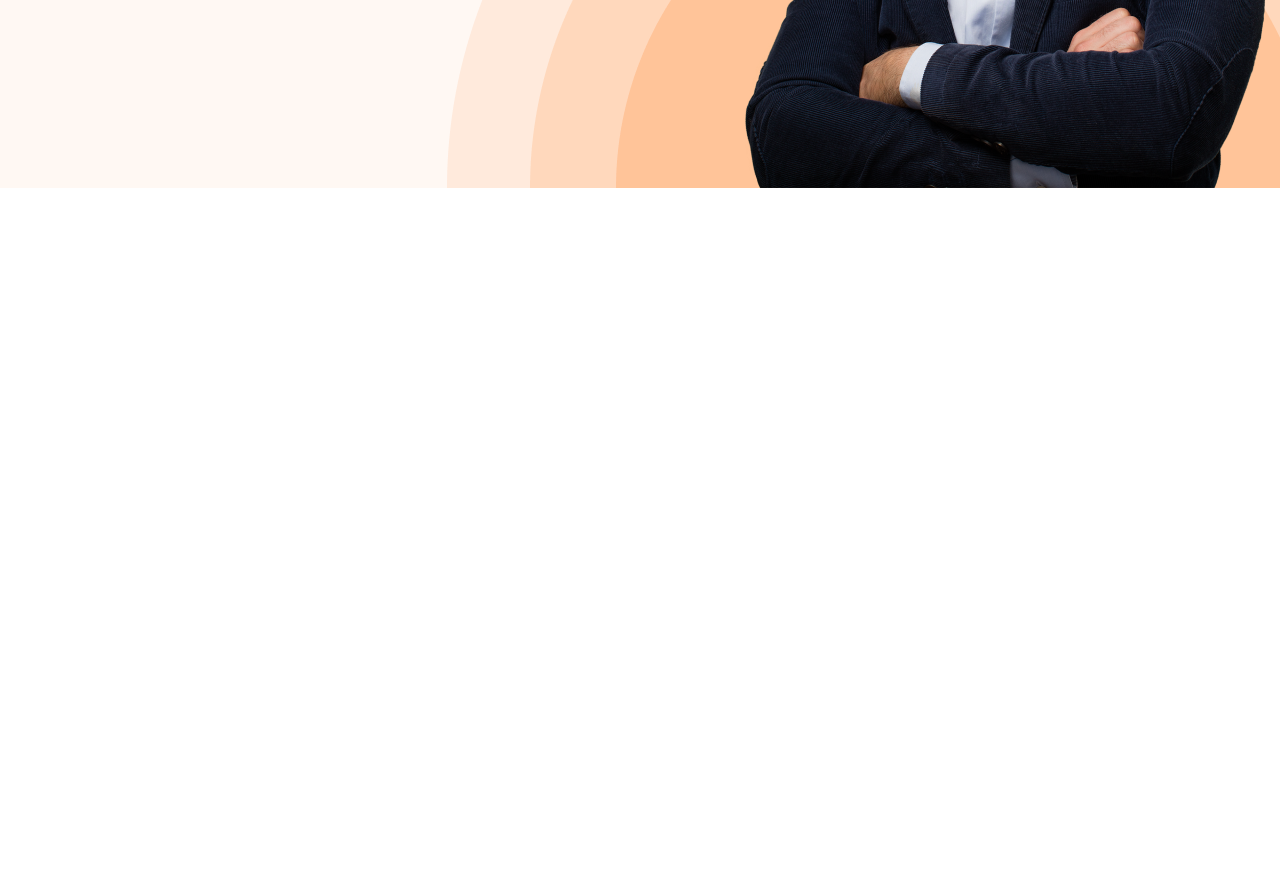
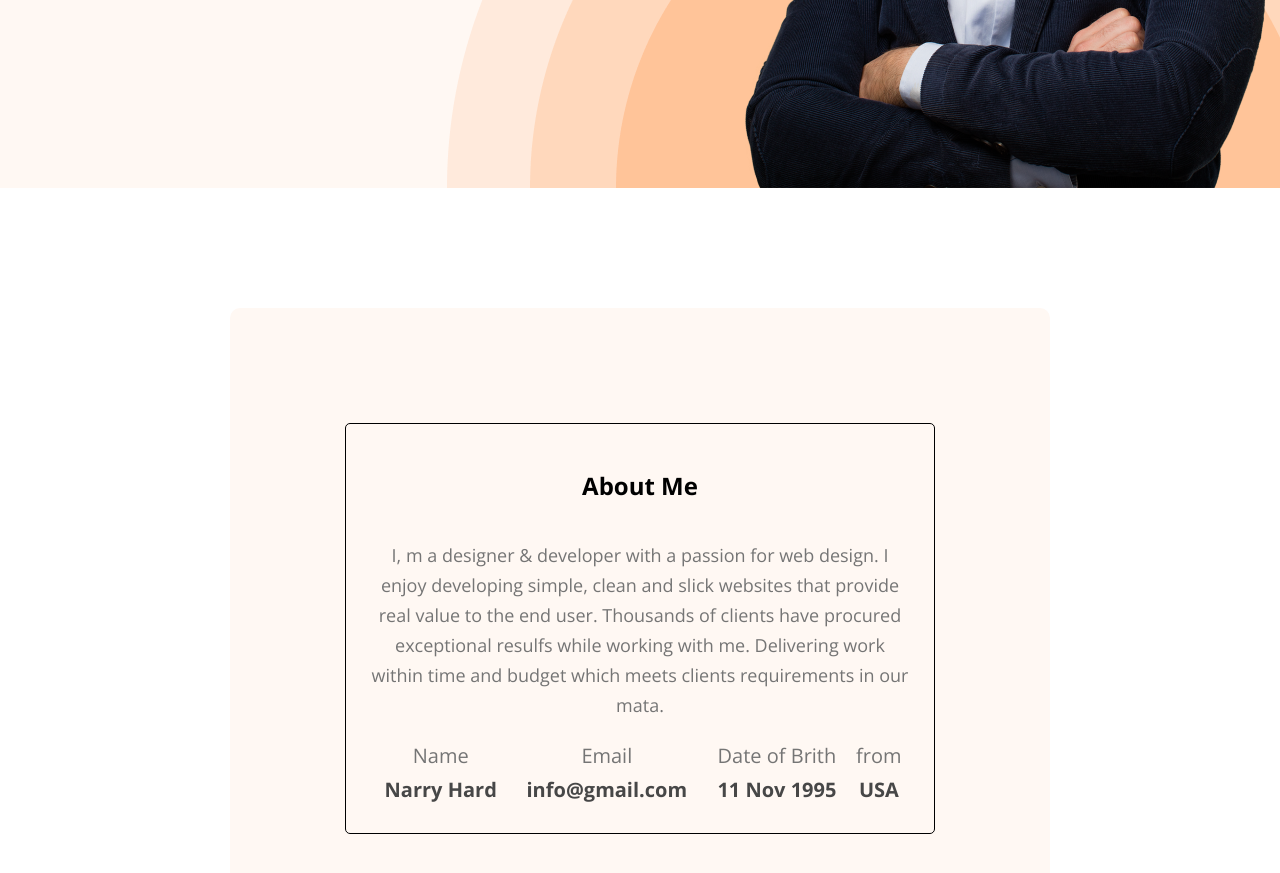
Before and after one commit to AH-Sazzad/developer, a plain HTML site: page index.html in a window 1280 px wide. Shown: the part 579-1452 px from the top of the page. Before the commit the page ends 800 px from the top, so only its background shows below. Drawn offline with nearby package versions, Linux system fonts and the light colour scheme.

Commit message:
about section added

```diff
--- a/index.html
+++ b/index.html
@@ -35,8 +35,36 @@
          </div>
     </header>
     <main>
-
-
+        <!--About section  -->
+        <div class="about">
+            <div class="about-content">
+                <div class="text-content">
+                    <H2 class="title">
+                        About Me
+                    </H2>
+                    <p class="description">
+                        I, m a designer & developer with a passion for web design. I enjoy developing simple, clean and slick websites that provide real value to the end user. Thousands of clients have procured exceptional resulfs while working with me. Delivering work within time and budget which meets clients requirements in our mata.
+                    </p>
+                </div>
+                <div class="data">
+                   <table>
+                    <tr>
+                        <th>Name</th>
+                        <th>Email</th>
+                        <th>Date of Brith</th>
+                        <th>from</th>
+                    </tr>
+                    <tr>
+                    <td>Narry Hard</td>
+                    <td>info@gmail.com</td>
+                    <td>11 Nov 1995</td>
+                    <td>USA</td>
+                    </tr>
+                   </table>
+                </div>
+            </div>
+        </div>
+<!-- ABOUT SECTION END -->
     </main>
     <footer>
 
--- a/style.css
+++ b/style.css
@@ -138,3 +138,59 @@ flex-shrink: 0;
 
 
    }
+
+/* about section */
+.about{
+    border-radius: 10px;
+    background: #FFF8F3;
+    margin:120PX 230px;
+    padding: 25px;
+}
+.about-content{
+    margin: 90PX;
+    border: 1PX solid black;
+    border-radius: 5px;
+    padding: 25px;
+    align-items: center;
+}
+.text-content{
+    justify-content: center;
+    align-items: center;
+    display: grid;
+}
+.title{
+    justify-content: center;
+    display: flex;
+}
+.description{
+    display: flex;
+    justify-content: center;
+    align-items: center;
+    color: #757575;
+text-align: center;
+font-size: 18px;
+font-style: normal;
+font-weight: 400;
+line-height: 30px; /* 166.667% */
+}
+table{
+    width: 100%;
+}
+th{
+    color: #757575;
+    justify-content: space-between;
+    font-size: 20px;
+    font-style: normal;
+    font-weight: 400;
+    line-height: 30px;
+    text-align: center;
+}
+td{
+    color:  #474747;
+text-align: center;
+font-size: 20px;
+font-style: normal;
+font-weight: 700;
+line-height: 30px;
+}
+/* about section end */
```
